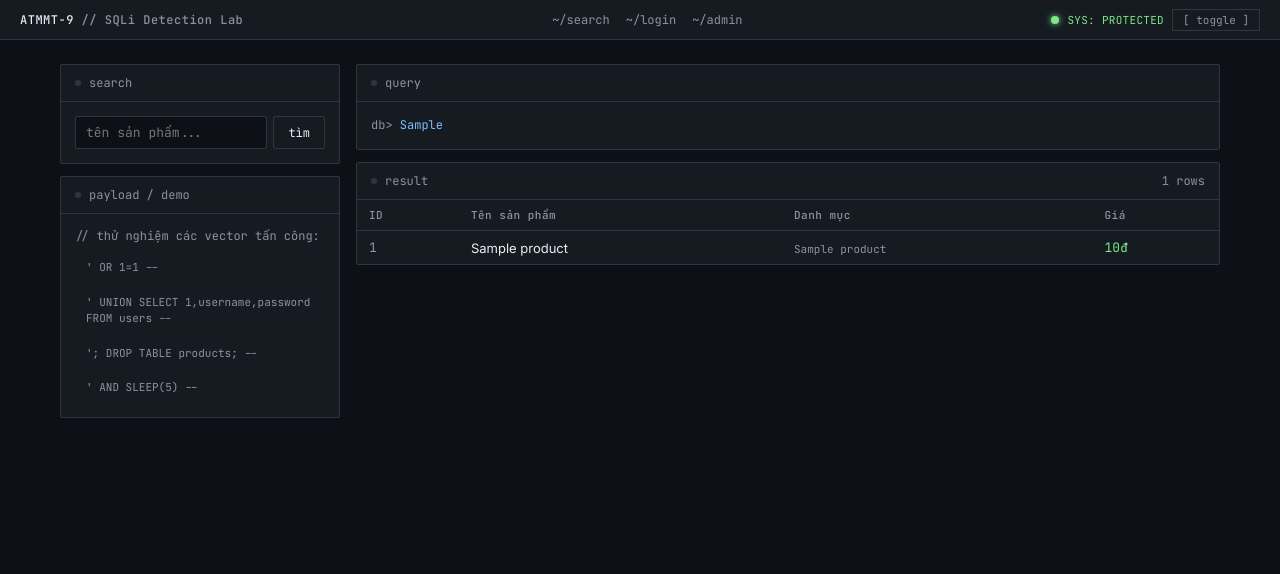
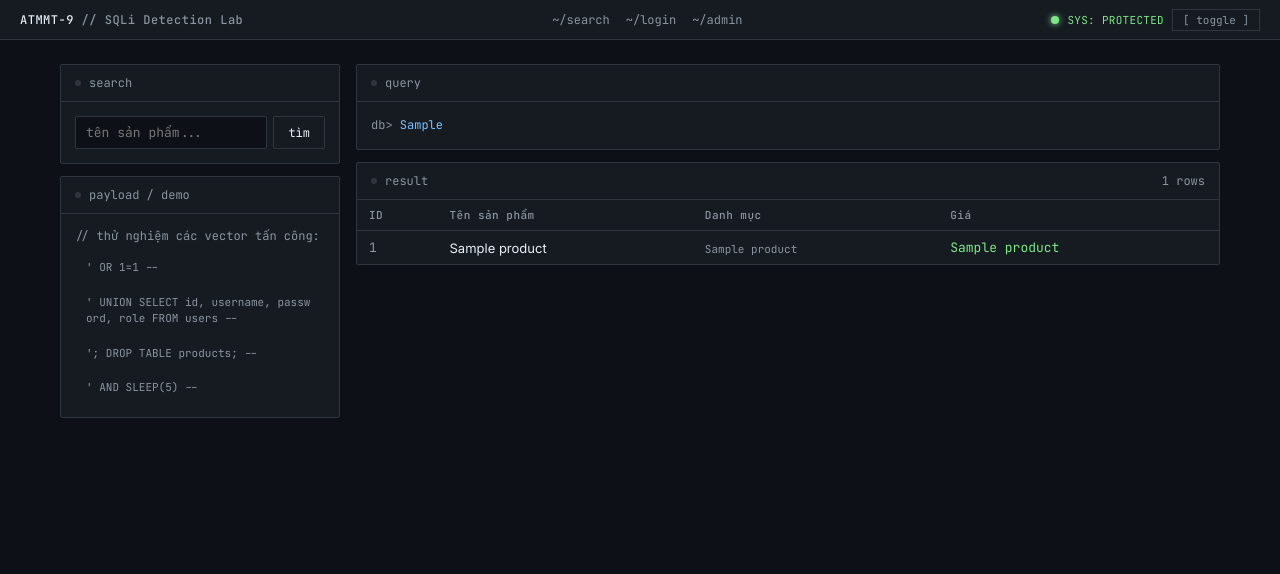
Before and after one commit to Vanngoccc/ATMMT, a Flask app: template templates/index.html in a window 1280 px wide. Shown: the top 574 px of the page. Run offline with Flask 2, Linux system fonts and the light colour scheme; the template is opened without the code that fills it: most values are stand-ins (such as "Sample title", 1, 10 or a date in 2020).

Commit message:
Fix UNION SELECT sample payload to match 4 columns of products table

```diff
--- a/templates/index.html
+++ b/templates/index.html
@@ -92,12 +92,12 @@
             <div class="panel-body">
                 <div class="text-muted text-sm mono" style="margin-bottom:8px">// thử nghiệm các vector tấn công:</div>
                 {% set p1 = "' OR 1=1 --" %}
-                {% set p2 = "' UNION SELECT 1, username, password FROM users --" %}
+                {% set p2 = "' UNION SELECT id, username, password, role FROM users --" %}
                 {% set p3 = "'; DROP TABLE products; --" %}
                 {% set p4 = "' AND SLEEP(5) --" %}
                 <div class="payload-list">
                     <a class="payload-item" href="{{ url_for('index', q=p1) }}">{{ p1 }}</a>
-                    <a class="payload-item" href="{{ url_for('index', q=p2) }}">' UNION SELECT 1,username,password FROM users --</a>
+                    <a class="payload-item" href="{{ url_for('index', q=p2) }}">{{ p2 }}</a>
                     <a class="payload-item" href="{{ url_for('index', q=p3) }}">{{ p3 }}</a>
                     <a class="payload-item" href="{{ url_for('index', q=p4) }}">{{ p4 }}</a>
                 </div>
@@ -143,7 +143,7 @@
                             <td class="text-muted mono">{{ p[0] }}</td>
                             <td style="color:var(--text)">{{ p[1] }}</td>
                             <td><span class="cat-tag">{{ p[2] }}</span></td>
-                            <td class="price">{{ "{:,.0f}".format(p[3]) }}đ</td>
+                            <td class="price">{% if p[3] is number %}{{ "{:,.0f}".format(p[3]) }}đ{% else %}{{ p[3] }}{% endif %}</td>
                         </tr>
                         {% endfor %}
                     </tbody>
```
